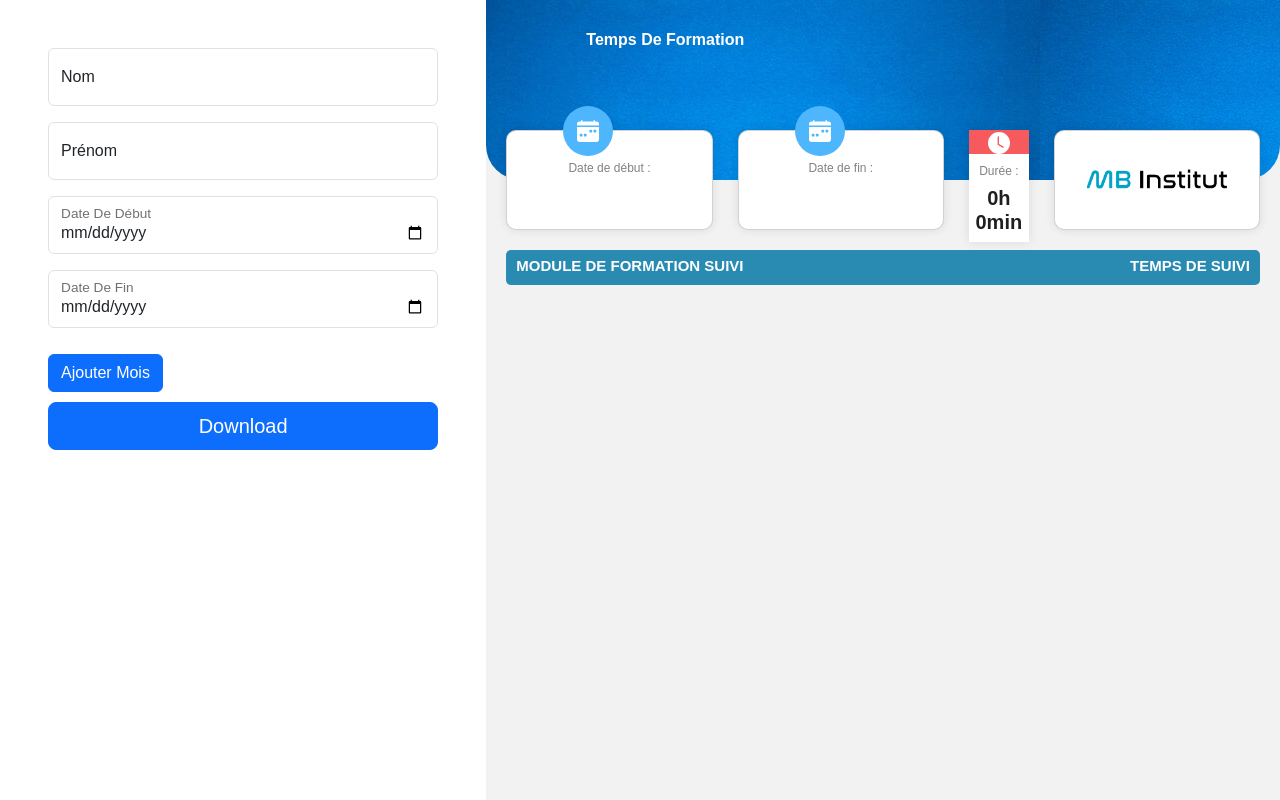
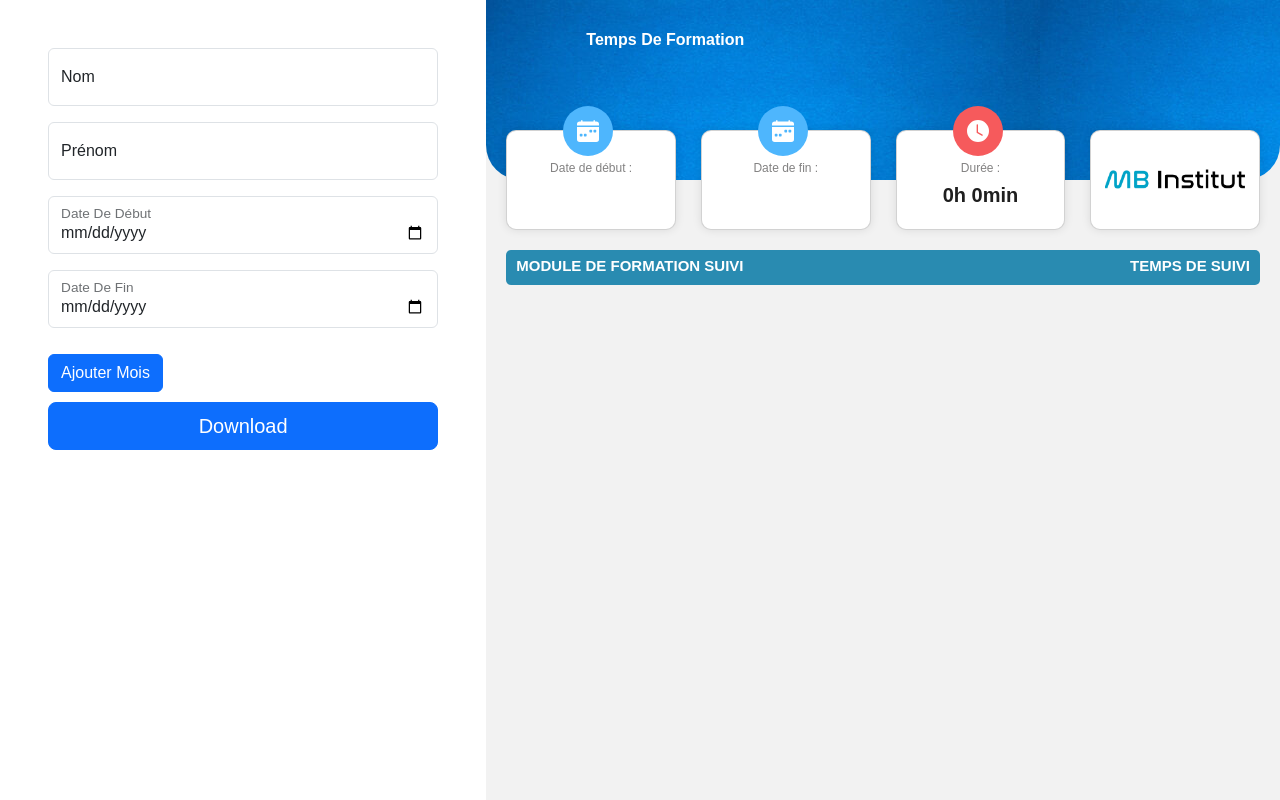
Before and after one commit to ayoubboudra1/mb-institut, a React (Create React App) app: page / in a window 1280 px wide. Shown: the top 800 px of the page. Built offline with nearby package versions, Linux system fonts and the light colour scheme.

Commit message:
try to fix it

```diff
--- a/src/PDF.js
+++ b/src/PDF.js
@@ -143,7 +143,7 @@ function PDF({downloadPdf,index,setListData,listData,deleteMois}) {
                         <h5>{dateFin?convertDateFormat(dateFin):''}</h5>
                     </div>
                 </div>
-                <div class="" style={{boxShadow: '0 0 10px rgba(0,0,0,0.1)',backgroundColor:'white'}}>
+                <div class="card" style={{boxShadow: '0 0 10px rgba(0,0,0,0.1)',backgroundColor:'white'}}>
                     <div class="icon bg--red">
                         <svg xmlns="http://www.w3.org/2000/svg" style={{color:"white"}} width="22" height="22" fill="currentColor" class="bi bi-clock-fill" viewBox="0 0 16 16">
                             <path d="M16 8A8 8 0 1 1 0 8a8 8 0 0 1 16 0M8 3.5a.5.5 0 0 0-1 0V9a.5.5 0 0 0 .252.434l3.5 2a.5.5 0 0 0 .496-.868L8 8.71z"/>
```
